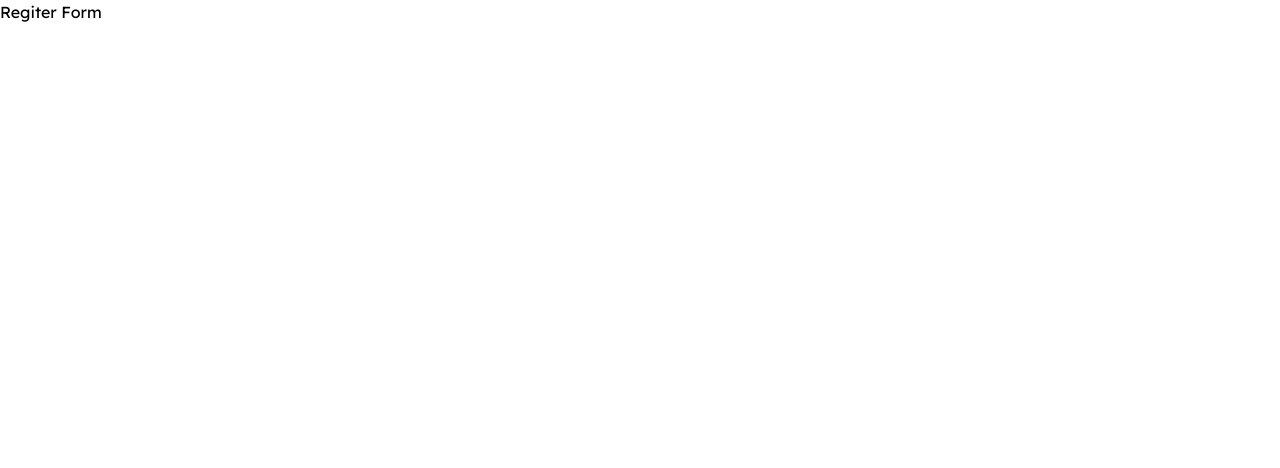
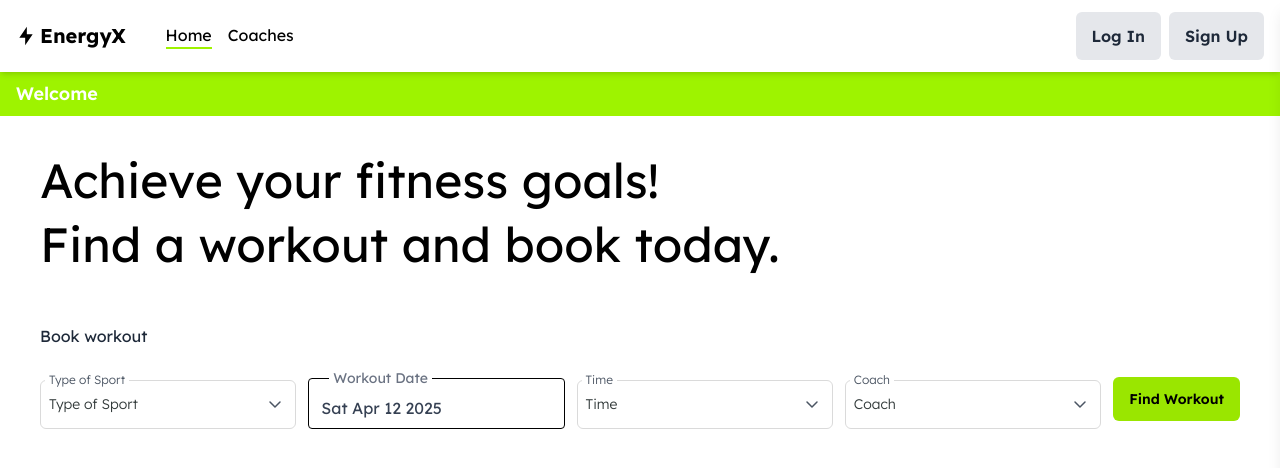
Before and after one commit to Saakshi0612/gym-app, a React (Vite) app in the folder frontend/gym-frontend-app/: page / in a window 1280 px wide. Before the commit this address led to /register. Shown: the top 468 px of the page. Built offline with nearby package versions, Linux system fonts and the light colour scheme.

Commit message:
changes1

```diff
--- a/frontend/gym-frontend-app/package.json
+++ b/frontend/gym-frontend-app/package.json
@@ -11,15 +11,11 @@
   },
   "dependencies": {
     "@heroicons/react": "^2.2.0",
+    "@reduxjs/toolkit": "^2.6.1",
     "@tailwindcss/vite": "^4.1.2",
     "react": "^19.0.0",
     "react-dom": "^19.0.0",
     "react-hook-form": "^7.55.0",
-    "react-icons": "^5.5.0",
-    "@reduxjs/toolkit": "^2.6.1",
-    "@tailwindcss/vite": "^4.1.2",
-    "react": "^19.0.0",
-    "react-dom": "^19.0.0",
     "react-icon": "^1.0.0",
     "react-icons": "^5.5.0",
     "react-redux": "^9.2.0",
--- a/frontend/gym-frontend-app/src/App.tsx
+++ b/frontend/gym-frontend-app/src/App.tsx
@@ -5,6 +5,7 @@ import Dashboard from './pages/user_pages/dashboard';
 import RegisterForm from './components/RegisterForm';
 import LoginForm from './components/LoginForm';
 import { useAppSelector } from './store/store';
+import MainSection from './components/homepage/Mainsection';
 
 // Protected route component using Outlet
 const ProtectedRoute = () => {
@@ -17,7 +18,7 @@ function AppContent() {
   return (
     <Router>
       <Routes>
-        <Route path="/" element={<Navigate to="/register" />} />
+        <Route path="/" element={<MainSection/>} />
         <Route path="/register" element={<RegisterForm />} />
         <Route path="/login" element={<LoginForm />} />
 
--- a/frontend/gym-frontend-app/src/components/common/Header.tsx
+++ b/frontend/gym-frontend-app/src/components/common/Header.tsx
@@ -1,6 +1,6 @@
 import React, { useState, useEffect } from "react";
 import { FaBars } from "react-icons/fa";
-import Button from "../common/Button";
+import Button from "../common/button";
 import { RiFlashlightFill } from "react-icons/ri";
 
 const Header: React.FC = () => {
--- a/frontend/gym-frontend-app/src/components/form/EmailInput.tsx
+++ b/frontend/gym-frontend-app/src/components/form/EmailInput.tsx
@@ -1,6 +1,6 @@
 // src/components/form/EmailInput.tsx
 import React from 'react';
-import Input from '../common/Input';
+import IsInput from '../common/Input';
 
 interface EmailInputProps {
   value: string;
@@ -12,7 +12,7 @@ interface EmailInputProps {
 
 export default function EmailInput({ value, onChange, helpText, error, required = true }: EmailInputProps) {
   return (
-    <Input
+    <IsInput
       type="email"
       label="Email"
       value={value}
--- a/frontend/gym-frontend-app/src/components/homepage/Mainsection.tsx
+++ b/frontend/gym-frontend-app/src/components/homepage/Mainsection.tsx
@@ -1,9 +1,9 @@
 import React, { useState } from "react";
 import Header from "../common/Header";
 // import HugInput from "./Input";
-import Button from "../common/Button";
+import Button from "../common/button";
 import DropdownField from "../common/dropdown";
-import Calendar from "../common/Calender";
+//import Calendar from "../common/Calender";
 import DatePickerField from "../common/DatePickerField";
 
 const ACTIVITY_OPTIONS = [
@@ -14,6 +14,24 @@ const ACTIVITY_OPTIONS = [
   { value: "crossfit", label: "CrossFit" },
   { value: "swimming", label: "Swimming" },
   { value: "cycling", label: "Cycling" },
+];
+
+const TIME_SLOT_OPTIONS = [
+  { value: "6am-7am", label: "6 AM - 7 AM" },
+  { value: "7am-8am", label: "7 AM - 8 AM" },
+  { value: "8am-9am", label: "8 AM - 9 AM" },
+  { value: "5pm-6pm", label: "5 PM - 6 PM" },
+  { value: "6pm-7pm", label: "6 PM - 7 PM" },
+  { value: "7pm-8pm", label: "7 PM - 8 PM" },
+];
+
+const COACH_NAME_OPTIONS = [
+  { value: "alex-johnson", label: "Alex Johnson" },
+  { value: "maria-garcia", label: "Maria Garcia" },
+  { value: "david-lee", label: "David Lee" },
+  { value: "sophia-patel", label: "Sophia Patel" },
+  { value: "chris-martin", label: "Chris Martin" },
+  { value: "nina-williams", label: "Nina Williams" },
 ];
 
 const MainSection: React.FC = () => {
@@ -59,14 +77,14 @@ const MainSection: React.FC = () => {
             <div className="flex-1">
               <DropdownField
                 label="Time"
-                options={ACTIVITY_OPTIONS}
+                options={TIME_SLOT_OPTIONS}
                 name="time"
               />
             </div>
             <div className="flex-1">
               <DropdownField
                 label="Coach"
-                options={ACTIVITY_OPTIONS}
+                options={COACH_NAME_OPTIONS}
                 name="coach"
               />
             </div>
```
Also changed, not shown: 1 other file (tests, documents, lock files or other folders).
